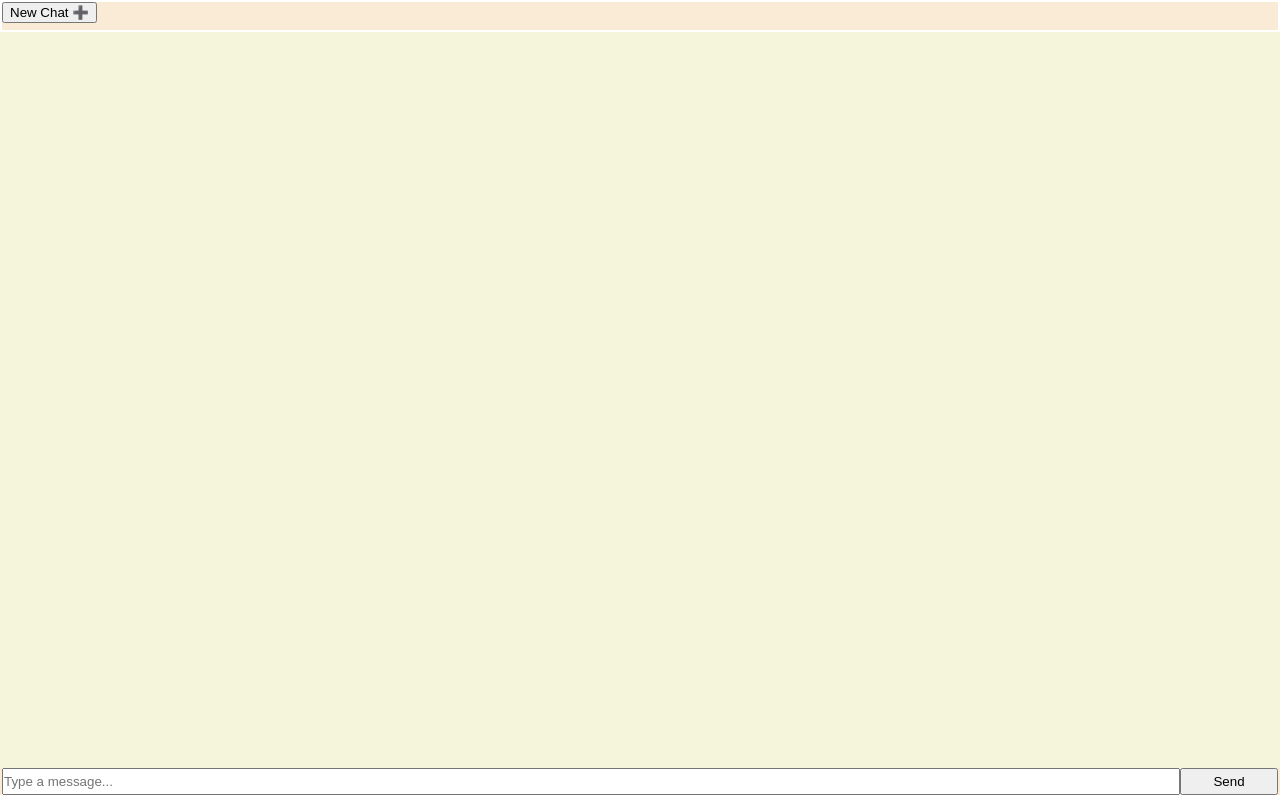
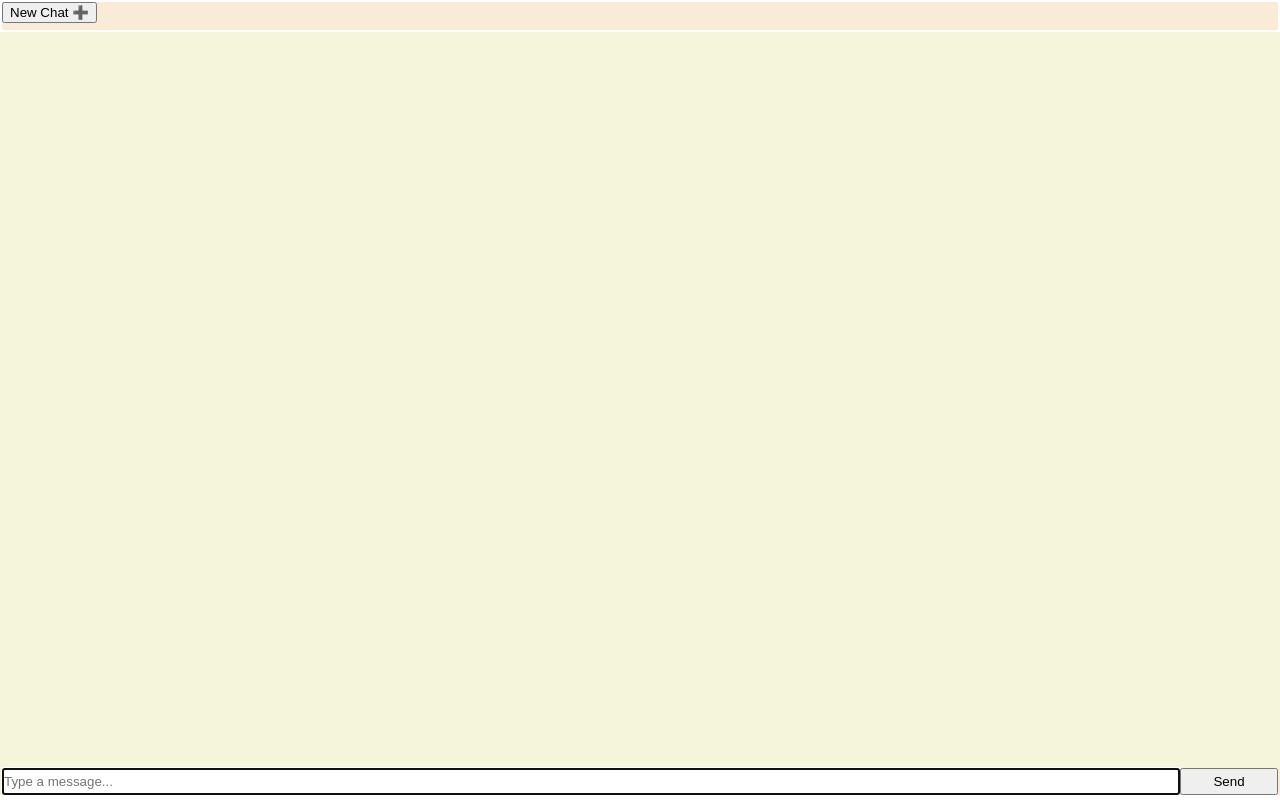
Before and after one commit to abhishekmishra/baatcheet, a plain HTML site: page static/index.html in a window 1280 px wide. Drawn offline with Linux system fonts and the light colour scheme.

Commit message:
focus input on load

```diff
--- a/static/index.html
+++ b/static/index.html
@@ -17,6 +17,11 @@
         <button id="send">Send</button>
       </div>
     </div>
+    <script>
+      window.onload = function() {
+        document.getElementById('input').focus();
+      };
+    </script>
     <script src="index.js"></script>
   </body>
 </html>
```
